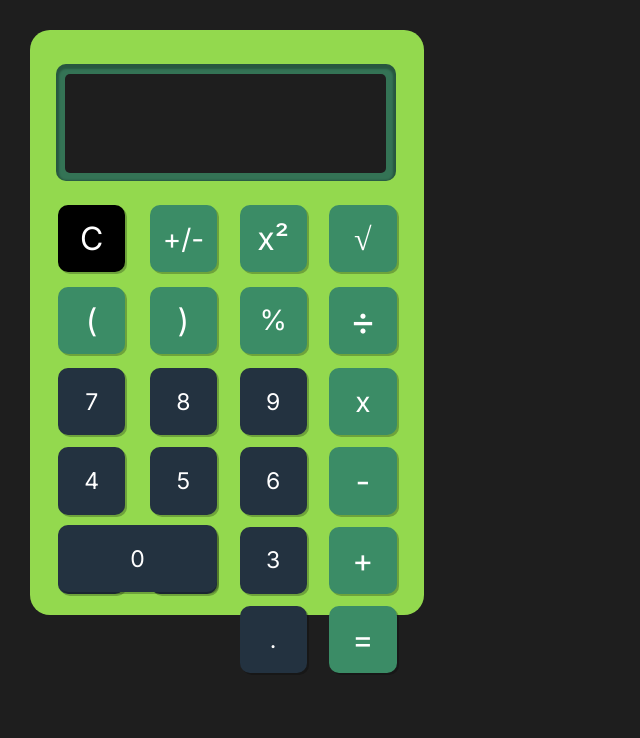
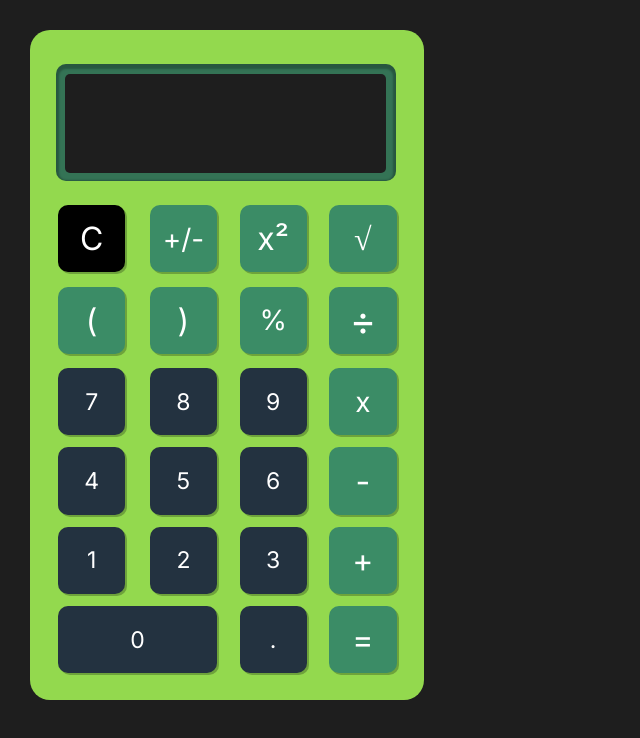
Before and after one commit to Achmad-M/calculator, a plain HTML site: page index.html in a window 1280 px wide. Shown: the whole page, without its empty margins (0-640 px from the left). Drawn offline with nearby package versions, Linux system fonts and the light colour scheme.

Commit message:
Update style.css Final

```diff
--- a/style.css
+++ b/style.css
@@ -56,7 +56,7 @@ body{
 
 .calculator_bg{
     margin: 30px;
-    height: 585px;
+    height: 670px;
     width: 393.5px;
     background-color: #93D94E;
     border-radius: 20px;
@@ -153,7 +153,7 @@ body{
 }
 
 .button_0 {
-    margin-top: 495px;
+    margin-top: 576px;
     width: 159.1px;
     height: 67.31px;
     margin-left: 28px;
```
